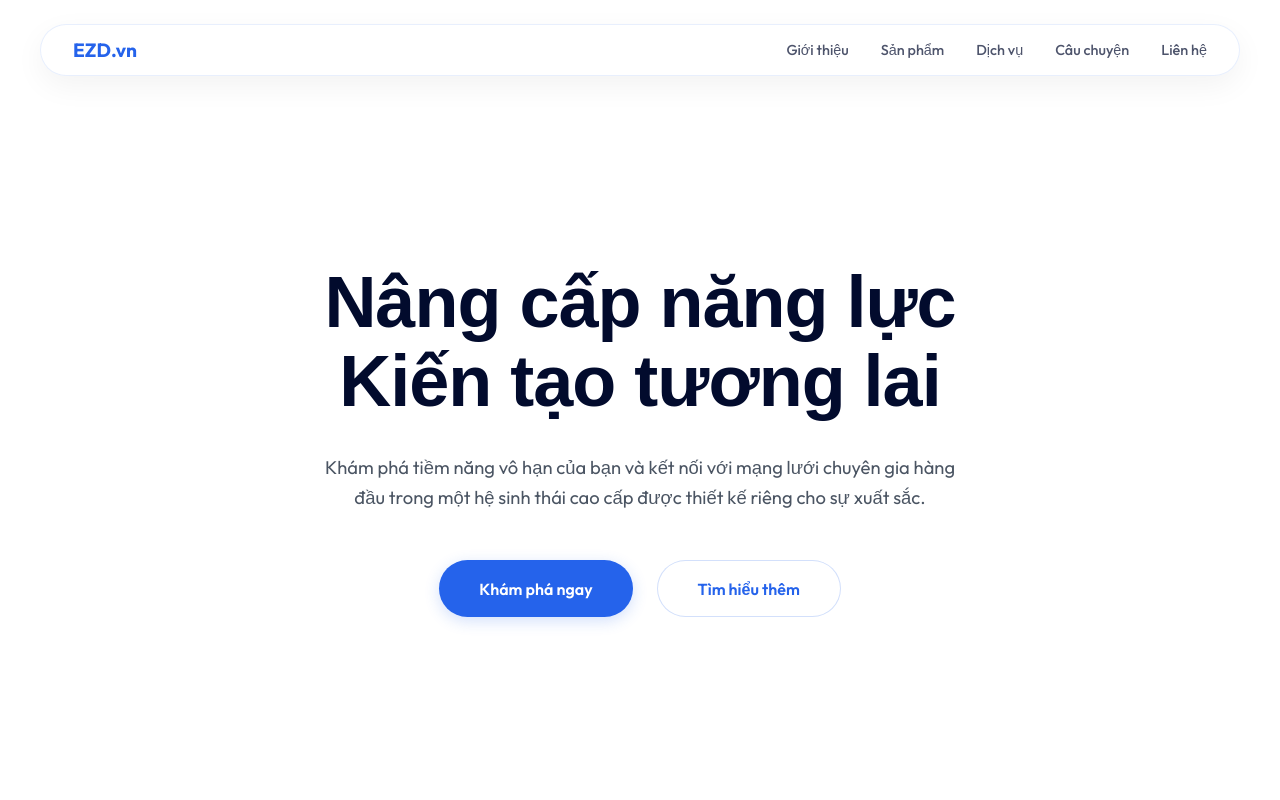
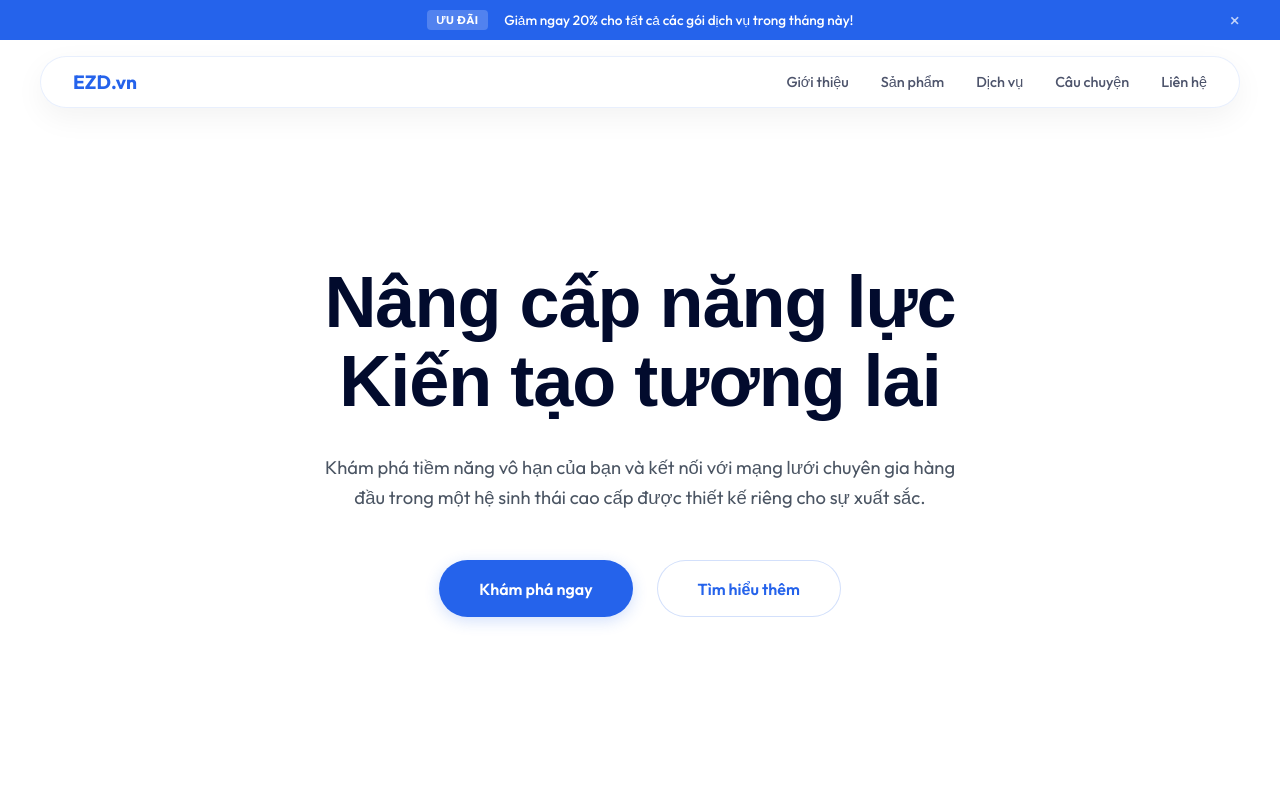
Before and after one commit to ezdproduct/EZDwebsite, a Next.js app: page / in a window 1280 px wide. Shown: the top 800 px of the page. Built offline with nearby package versions, Linux system fonts and the light colour scheme; a web font is replaced by a local one.

Commit message:
Feature: Closeable TopBar with dynamic Navbar positioning

```diff
--- a/app/page.tsx
+++ b/app/page.tsx
@@ -1,11 +1,18 @@
+"use client";
+
+import { useState } from "react";
+import TopBar from "@/components/TopBar";
 import Navbar from "@/components/Navbar";
 import Hero from "@/components/Hero";
 import styles from "./page.module.css";
 
 export default function Home() {
+  const [showTopBar, setShowTopBar] = useState(true);
+
   return (
     <main className={styles.main}>
-      <Navbar />
+      {showTopBar && <TopBar onClose={() => setShowTopBar(false)} />}
+      <Navbar hasTopBar={showTopBar} />
       <Hero />
 
       <section id="features" className={styles.features}>
--- a/components/Navbar.module.css
+++ b/components/Navbar.module.css
@@ -1,12 +1,18 @@
 .navbar {
     position: fixed;
-    top: 1.5rem;
+    top: 3.5rem;
+    /* Adjusted for TopBar height */
     left: 0;
     right: 0;
     z-index: 1000;
     display: flex;
     justify-content: center;
     padding: 0 1rem;
+    transition: top 0.3s ease;
+}
+
+.noTopBar {
+    top: 1.5rem !important;
 }
 
 .container {
@@ -59,7 +65,7 @@
 
 @media (max-width: 768px) {
     .navbar {
-        top: 1rem;
+        top: 3rem;
         padding: 0 0.5rem;
     }
 
--- a/components/Navbar.tsx
+++ b/components/Navbar.tsx
@@ -1,11 +1,16 @@
 "use client";
 
 import Link from "next/link";
+import { useEffect, useState } from "react";
 import styles from "./Navbar.module.css";
 
-export default function Navbar() {
+interface NavbarProps {
+    hasTopBar?: boolean;
+}
+
+export default function Navbar({ hasTopBar = true }: NavbarProps) {
     return (
-        <nav className={styles.navbar}>
+        <nav className={`${styles.navbar} ${!hasTopBar ? styles.noTopBar : ""}`}>
             <div className={`${styles.container} glass`}>
                 <div className={styles.logo}>
                     <Link href="/">EZD.vn</Link>
--- /dev/null
+++ b/components/TopBar.module.css
@@ -0,0 +1,72 @@
+.topBar {
+    background: var(--primary);
+    color: white;
+    padding: 0.6rem 1rem;
+    font-size: 0.85rem;
+    position: fixed;
+    top: 0;
+    left: 0;
+    right: 0;
+    z-index: 1100;
+    display: flex;
+    justify-content: center;
+    align-items: center;
+}
+
+.container {
+    max-width: 1200px;
+    width: 100%;
+    display: flex;
+    justify-content: center;
+    align-items: center;
+    gap: 1rem;
+    position: relative;
+}
+
+.tag {
+    background: rgba(255, 255, 255, 0.2);
+    padding: 0.2rem 0.6rem;
+    border-radius: 4px;
+    font-weight: 700;
+    font-size: 0.7rem;
+    letter-spacing: 0.5px;
+}
+
+.text {
+    font-weight: 500;
+    margin: 0;
+}
+
+.closeBtn {
+    position: absolute;
+    right: 0;
+    background: none;
+    border: none;
+    color: white;
+    font-size: 1.2rem;
+    cursor: pointer;
+    opacity: 0.7;
+    transition: opacity 0.2s;
+    display: flex;
+    align-items: center;
+}
+
+.closeBtn:hover {
+    opacity: 1;
+}
+
+@media (max-width: 768px) {
+    .topBar {
+        font-size: 0.75rem;
+        padding: 0.5rem 2rem 0.5rem 1rem;
+    }
+
+    .tag {
+        display: none;
+    }
+
+    .text {
+        text-align: left;
+        line-height: 1.2;
+    }
+}
--- /dev/null
+++ b/components/TopBar.tsx
@@ -0,0 +1,25 @@
+"use client";
+
+import styles from "./TopBar.module.css";
+
+interface TopBarProps {
+    onClose: () => void;
+}
+
+export default function TopBar({ onClose }: TopBarProps) {
+    return (
+        <div className={styles.topBar}>
+            <div className={styles.container}>
+                <span className={styles.tag}>ƯU ĐÃI</span>
+                <p className={styles.text}>Giảm ngay 20% cho tất cả các gói dịch vụ trong tháng này!</p>
+                <button
+                    className={styles.closeBtn}
+                    onClick={onClose}
+                    aria-label="Đóng thông báo"
+                >
+                    &times;
+                </button>
+            </div>
+        </div>
+    );
+}
```
